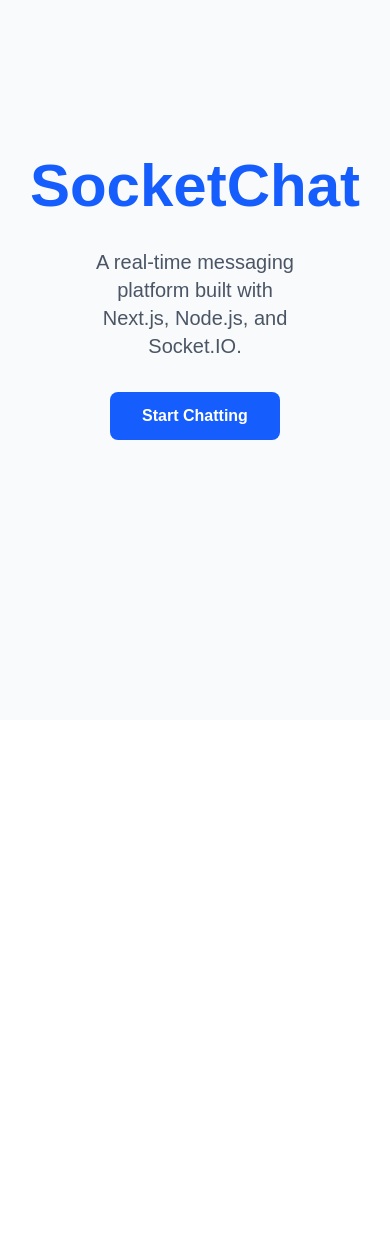
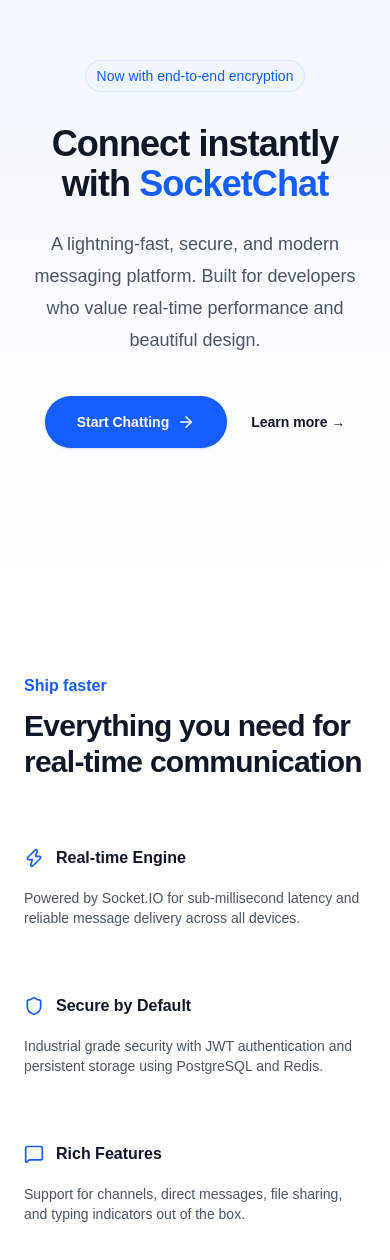
Before and after one commit to o1-spec/SocketChat, a Next.js app in the folder frontend/: page / in a window 390 px wide. Shown: the part 124-1384 px from the top of the page. Before the commit the page ends 844 px from the top, so only its background shows below. Built offline with nearby package versions, Linux system fonts and the light colour scheme.

Commit message:
finished setup

```diff
--- a/frontend/src/app/chat/page.tsx
+++ b/frontend/src/app/chat/page.tsx
@@ -1,8 +1,8 @@
 'use client';
 
-import { useState, useEffect } from 'react';
+import { useState, useEffect, useRef } from 'react';
 import { io, Socket } from 'socket.io-client';
-import { Send, User } from 'lucide-react';
+import { Send, User, Hash, Settings, Search, MoreVertical, Paperclip, Smile } from 'lucide-react';
 
 interface Message {
   id: string;
@@ -16,6 +16,11 @@
   const [messages, setMessages] = useState<Message[]>([]);
   const [input, setInput] = useState('');
   const [username, setUsername] = useState('User_' + Math.floor(Math.random() * 1000));
+  const messagesEndRef = useRef<HTMLDivElement>(null);
+
+  const scrollToBottom = () => {
+    messagesEndRef.current?.scrollIntoView({ behavior: "smooth" });
+  };
 
   useEffect(() => {
     const newSocket = io(process.env.NEXT_PUBLIC_BACKEND_URL || 'http://localhost:4000');
@@ -30,6 +35,10 @@
     };
   }, []);
 
+  useEffect(() => {
+    scrollToBottom();
+  }, [messages]);
+
   const sendMessage = (e: React.FormEvent) => {
     e.preventDefault();
     if (input.trim() && socket) {
@@ -42,55 +51,154 @@
   };
 
   return (
-    <div className="flex flex-col h-screen bg-gray-100">
-      <header className="bg-white border-b p-4 flex justify-between items-center shadow-sm">
-        <h1 className="text-xl font-bold text-blue-600">SocketChat</h1>
-        <div className="flex items-center space-x-2 text-gray-700">
-          <User size={18} />
-          <span className="font-medium">{username}</span>
+    <div className="flex h-screen bg-gray-50 overflow-hidden font-sans">
+      {/* Sidebar - Channels/DMs */}
+      <aside className="w-64 bg-white border-r border-gray-200 hidden md:flex flex-col">
+        <div className="p-4 border-b border-gray-100 flex items-center justify-between">
+          <div className="flex items-center gap-2">
+            <div className="w-8 h-8 bg-blue-600 rounded-lg flex items-center justify-center">
+              <Hash size={18} className="text-white" />
+            </div>
+            <span className="font-bold text-gray-900">Dashboard</span>
+          </div>
+          <button className="p-1 hover:bg-gray-100 rounded-md text-gray-400">
+            <Settings size={18} />
+          </button>
+        </div>
+
+        <div className="flex-1 overflow-y-auto p-3 space-y-6">
+          <div>
+            <h3 className="px-2 text-xs font-semibold text-gray-400 uppercase tracking-wider mb-2">Channels</h3>
+            <div className="space-y-1">
+              {['general', 'engineering', 'design', 'support'].map((ch) => (
+                <button
+                  key={ch}
+                  className={`w-full flex items-center gap-2 px-2 py-2 rounded-md transition ${ch === 'general' ? 'bg-blue-50 text-blue-700' : 'text-gray-600 hover:bg-gray-100'}`}
+                >
+                  <Hash size={16} />
+                  <span className="text-sm font-medium">{ch}</span>
+                </button>
+              ))}
+            </div>
+          </div>
+
+          <div>
+            <h3 className="px-2 text-xs font-semibold text-gray-400 uppercase tracking-wider mb-2">Reports</h3>
+            <div className="space-y-1">
+              {[ 'Monthly Stats', 'User Growth'].map((dm) => (
+                <button key={dm} className="w-full flex items-center gap-2 px-2 py-2 rounded-md text-gray-600 hover:bg-gray-100">
+                  <div className="w-2 h-2 rounded-full bg-green-500" />
+                  <span className="text-sm font-medium">{dm}</span>
+                </button>
+              ))}
+            </div>
+          </div>
+        </div>
+
+        <div className="p-4 bg-gray-50 border-t border-gray-200">
+          <div className="flex items-center gap-3">
+            <div className="w-10 h-10 rounded-full bg-blue-100 flex items-center justify-center text-blue-700">
+              <User size={20} />
+            </div>
+            <div className="flex-1 overflow-hidden">
+              <p className="text-sm font-semibold text-gray-900 truncate">{username}</p>
+              <p className="text-xs text-green-600 font-medium">Online</p>
+            </div>
+          </div>
+        </div>
+      </aside>
+
+      {/* Main Chat Area */}
+      <div className="flex-1 flex flex-col min-w-0 bg-white shadow-2xl relative">
+        <header className="h-16 px-6 bg-white border-b border-gray-100 flex items-center justify-between sticky top-0 z-10">
+          <div className="flex items-center gap-3 overflow-hidden">
+            <div className="md:hidden w-8 h-8 bg-blue-600 rounded-lg flex items-center justify-center mr-1">
+              <Hash size={18} className="text-white" />
+            </div>
+            <div>
+              <h2 className="text-base font-bold text-gray-900">#general</h2>
+              <p className="text-xs text-gray-500 truncate">The default channel for everything</p>
+            </div>
+          </div>
+          <div className="flex items-center gap-4 text-gray-400">
+            <Search size={20} className="hover:text-blue-600 cursor-pointer" />
+            <div className="h-4 w-px bg-gray-200" />
+            <MoreVertical size={20} className="hover:text-blue-600 cursor-pointer" />
           </div>
         </header>
 
-      <main className="flex-1 overflow-y-auto p-4 space-y-4">
-        {messages.map((msg) => (
+        <main className="flex-1 overflow-y-auto p-6 space-y-6 scroll-smooth bg-gray-50/50">
+          {messages.length === 0 && (
+            <div className="flex flex-col items-center justify-center h-full text-center space-y-4 opacity-40">
+              <div className="w-16 h-16 bg-gray-200 rounded-full flex items-center justify-center">
+                <MessageSquare size={32} className="text-gray-400" />
+              </div>
+              <p className="text-sm font-medium">No messages yet. Be the first to start!</p>
+            </div>
+          )}
+
+          {messages.map((msg, idx) => {
+            const isLocal = msg.sender === username;
+            return (
+              <div key={msg.id} className={`flex ${isLocal ? 'justify-end' : 'justify-start'} group transition-all`}>
+                <div className={`flex flex-col max-w-[80%] ${isLocal ? 'items-end' : 'items-start'}`}>
+                  {!isLocal && (
+                    <span className="text-[11px] font-bold text-gray-500 mb-1 ml-1 uppercase tracking-tight">
+                      {msg.sender}
+                    </span>
+                  )}
                   <div
-            key={msg.id}
-            className={`flex ${msg.sender === username ? 'justify-end' : 'justify-start'}`}
-          >
-            <div
-              className={`max-w-xs md:max-w-md p-3 rounded-lg shadow-sm ${
-                msg.sender === username
-                  ? 'bg-blue-600 text-white rounded-br-none'
-                  : 'bg-white text-gray-800 rounded-bl-none'
+                    className={`p-3 md:p-4 rounded-2xl shadow-sm text-sm leading-relaxed transition-all ${
+                      isLocal
+                        ? 'bg-blue-600 text-white rounded-br-none hover:bg-blue-700'
+                        : 'bg-white text-gray-800 border border-gray-100 rounded-bl-none hover:border-blue-200'
                     }`}
                   >
-              <div className="text-xs opacity-75 mb-1">{msg.sender}</div>
-              <div className="text-sm">{msg.text}</div>
-              <div className="text-[10px] opacity-50 mt-1 text-right">
+                    {msg.text}
+                  </div>
+                  <span className="text-[10px] text-gray-400 mt-1.5 opacity-0 group-hover:opacity-100 transition-opacity px-1 font-medium">
                     {new Date(msg.createdAt).toLocaleTimeString([], { hour: '2-digit', minute: '2-digit' })}
+                  </span>
                 </div>
               </div>
-          </div>
-        ))}
+            );
+          })}
+          <div ref={messagesEndRef} />
         </main>
 
-      <footer className="p-4 bg-white border-t">
-        <form onSubmit={sendMessage} className="max-w-4xl mx-auto flex space-x-2">
+        <footer className="p-4 md:p-6 bg-white border-t border-gray-100">
+          <form onSubmit={sendMessage} className="max-w-5xl mx-auto relative group">
+            <div className="flex items-center gap-2 bg-gray-50 border border-gray-200 focus-within:border-blue-500 focus-within:ring-4 focus-within:ring-blue-100 rounded-2xl p-2 pr-3 transition-all">
+              <button type="button" className="p-2 text-gray-400 hover:text-blue-600 hover:bg-blue-50 rounded-xl transition">
+                <Paperclip size={20} />
+              </button>
               <input
                 type="text"
                 value={input}
                 onChange={(e) => setInput(e.target.value)}
-            placeholder="Type a message..."
-            className="flex-1 p-2 border rounded-lg focus:outline-none focus:ring-2 focus:ring-blue-500"
+                placeholder={`Message #general as ${username}...`}
+                className="flex-1 bg-transparent border-none focus:ring-0 text-sm py-2.5 text-gray-700 placeholder-gray-400"
               />
+              <button type="button" className="p-2 text-gray-400 hover:text-blue-600 hover:bg-blue-50 rounded-xl transition sm:flex hidden">
+                <Smile size={20} />
+              </button>
               <button
                 type="submit"
-            className="p-2 bg-blue-600 text-white rounded-lg hover:bg-blue-700 transition"
+                disabled={!input.trim()}
+                className={`p-2.5 rounded-xl transition-all shadow-md active:scale-95 ${
+                  input.trim()
+                    ? 'bg-blue-600 text-white hover:bg-blue-700 elevation-1'
+                    : 'bg-gray-200 text-gray-400 cursor-not-allowed'
+                }`}
               >
-            <Send size={20} />
+                <Send size={18} />
               </button>
+            </div>
           </form>
         </footer>
       </div>
+    </div>
   );
 }
+
+import { MessageSquare } from 'lucide-react';
--- a/frontend/src/app/page.tsx
+++ b/frontend/src/app/page.tsx
@@ -1,20 +1,77 @@
 import Link from 'next/link';
+import { MessageSquare, Shield, Zap, ArrowRight } from 'lucide-react';
 
 export default function Home() {
   return (
-    <main className="flex min-h-screen flex-col items-center justify-center p-24 bg-gray-50">
-      <div className="z-10 max-w-5xl w-full flex flex-col items-center text-center space-y-8">
-        <h1 className="text-6xl font-bold text-blue-600">SocketChat</h1>
-        <p className="text-xl text-gray-600 max-w-md mx-auto">
-          A real-time messaging platform built with Next.js, Node.js, and Socket.IO.
-        </p>
-        <div className="flex space-x-4">
-          <Link
-            href="/chat"
-            className="px-8 py-3 bg-blue-600 text-white rounded-lg font-semibold hover:bg-blue-700 transition"
-          >
-            Start Chatting
-          </Link>
+    <main className="min-h-screen bg-white">
+      {/* Hero Section */}
+      <div className="relative isolate px-6 pt-14 lg:px-8 bg-linear-to-b from-blue-50 to-white">
+        <div className="mx-auto max-w-2xl py-32 sm:py-48 lg:py-56">
+          <div className="text-center">
+            <div className="inline-flex items-center rounded-full px-3 py-1 text-sm font-medium leading-6 text-blue-600 ring-1 ring-inset ring-blue-600/10 mb-8 bg-blue-50/50">
+              Now with end-to-end encryption
+            </div>
+            <h1 className="text-4xl font-bold tracking-tight text-gray-900 sm:text-6xl">
+              Connect instantly with <span className="text-blue-600">SocketChat</span>
+            </h1>
+            <p className="mt-6 text-lg leading-8 text-gray-600">
+              A lightning-fast, secure, and modern messaging platform. Built for developers who value real-time performance and beautiful design.
+            </p>
+            <div className="mt-10 flex items-center justify-center gap-x-6">
+              <Link
+                href="/chat"
+                className="rounded-full bg-blue-600 px-8 py-4 text-sm font-semibold text-white shadow-sm hover:bg-blue-500 focus-visible:outline focus-visible:outline-offset-2 focus-visible:outline-blue-600 flex items-center gap-2 transition-all hover:gap-3"
+              >
+                Start Chatting <ArrowRight size={18} />
+              </Link>
+              <a href="#features" className="text-sm font-semibold leading-6 text-gray-900">
+                Learn more <span aria-hidden="true">→</span>
+              </a>
+            </div>
+          </div>
+        </div>
+      </div>
+
+      {/* Features Section */}
+      <div id="features" className="py-24 sm:py-32 bg-white">
+        <div className="mx-auto max-w-7xl px-6 lg:px-8">
+          <div className="mx-auto max-w-2xl lg:text-center">
+            <h2 className="text-base font-semibold leading-7 text-blue-600">Ship faster</h2>
+            <p className="mt-2 text-3xl font-bold tracking-tight text-gray-900 sm:text-4xl">
+              Everything you need for real-time communication
+            </p>
+          </div>
+          <div className="mx-auto mt-16 max-w-2xl sm:mt-20 lg:mt-24 lg:max-w-none">
+            <dl className="grid max-w-xl grid-cols-1 gap-x-8 gap-y-16 lg:max-w-none lg:grid-cols-3">
+              <div className="flex flex-col">
+                <dt className="flex items-center gap-x-3 text-base font-semibold leading-7 text-gray-900">
+                  <Zap className="h-5 w-5 flex-none text-blue-600" />
+                  Real-time Engine
+                </dt>
+                <dd className="mt-4 flex flex-auto flex-col text-base leading-7 text-gray-600">
+                  <p className="flex-auto text-sm">Powered by Socket.IO for sub-millisecond latency and reliable message delivery across all devices.</p>
+                </dd>
+              </div>
+              <div className="flex flex-col">
+                <dt className="flex items-center gap-x-3 text-base font-semibold leading-7 text-gray-900">
+                  <Shield className="h-5 w-5 flex-none text-blue-600" />
+                  Secure by Default
+                </dt>
+                <dd className="mt-4 flex flex-auto flex-col text-base leading-7 text-gray-600">
+                  <p className="flex-auto text-sm">Industrial grade security with JWT authentication and persistent storage using PostgreSQL and Redis.</p>
+                </dd>
+              </div>
+              <div className="flex flex-col">
+                <dt className="flex items-center gap-x-3 text-base font-semibold leading-7 text-gray-900">
+                  <MessageSquare className="h-5 w-5 flex-none text-blue-600" />
+                  Rich Features
+                </dt>
+                <dd className="mt-4 flex flex-auto flex-col text-base leading-7 text-gray-600">
+                  <p className="flex-auto text-sm">Support for channels, direct messages, file sharing, and typing indicators out of the box.</p>
+                </dd>
+              </div>
+            </dl>
+          </div>
         </div>
       </div>
     </main>
```
Also changed, not shown: 2 other files (tests, documents, lock files or other folders). Lines whose indentation alone changed are shown as unchanged.
